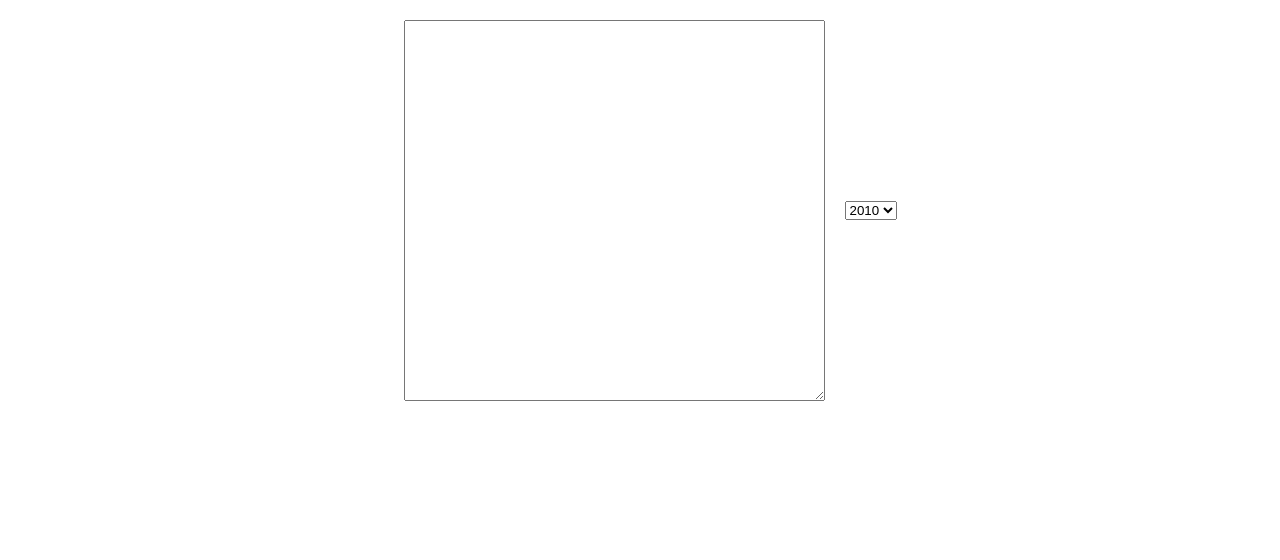
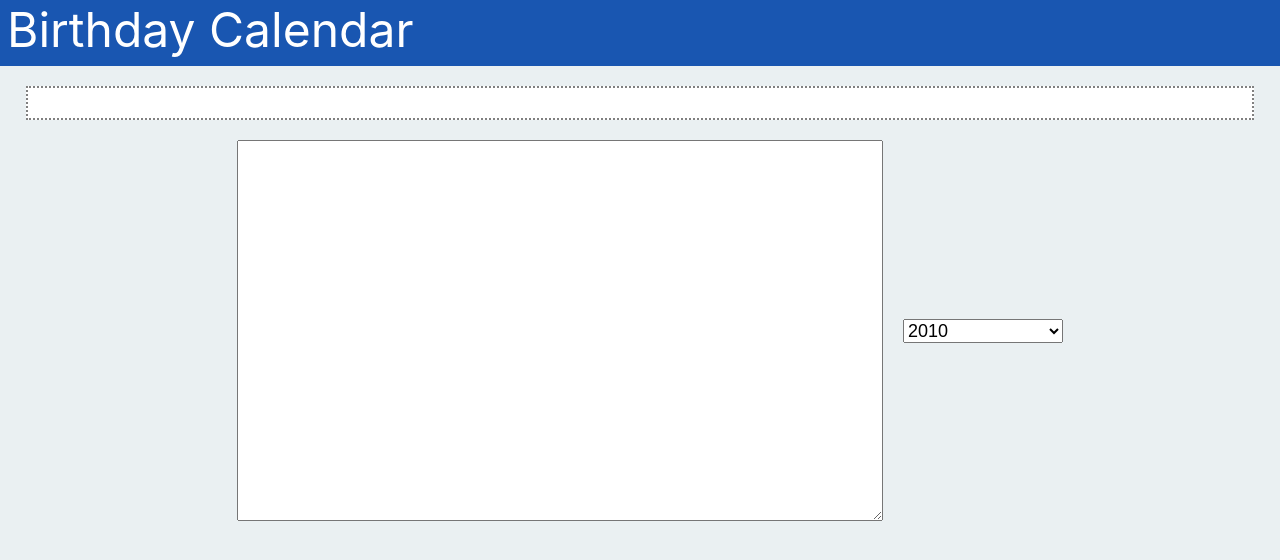
Before and after one commit to parulkumar5/birthday_calendar, a React (Create React App) app: page / in a window 1280 px wide. Shown: the top 560 px of the page. Built offline with nearby package versions, Linux system fonts and the light colour scheme.

Commit message:
add nameInitial auto resize and header

```diff
--- a/package.json
+++ b/package.json
@@ -8,6 +8,7 @@
     "@testing-library/user-event": "^13.5.0",
     "react": "^17.0.2",
     "react-dom": "^17.0.2",
+    "react-icons": "^4.3.1",
     "react-scripts": "5.0.0",
     "web-vitals": "^2.1.4"
   },
--- a/src/App.css
+++ b/src/App.css
@@ -37,17 +37,32 @@
   }
 }
 
+.header {
+  font-size: 3rem;
+  color: white;
+  font-weight: 400;
+  padding: 7px;
+  background: rgb(25, 86, 177);
+  margin-bottom: 20px;
+  padding-top: 0;
+}
+
 .calendar-container {
   display: flex;
   flex-wrap: wrap;
+  background: white;
+  padding: 15px;
+  border: 2px dotted grey;
+  box-sizing: border-box;
   justify-content: center;
   gap: 10px;
-  width: 100vw;
-  margin: 20px 0px;
+  margin: 0px auto;
+  width: 96vw;
 }
 
 textarea {
   margin: 20px;
+  width: 50%;
 }
 
 .input-section {
@@ -55,3 +70,8 @@ textarea {
   align-items: center;
   justify-content: center;
 }
+
+.year-select {
+  font-size: large;
+  width: 10rem;
+}
--- a/src/App.js
+++ b/src/App.js
@@ -59,12 +59,15 @@ function App() {
 
   return (
     <>
-      <Input handleInput={handleInput} onYearChange={onYearChange} />
+      <header className="header">
+        <span>Birthday Calendar</span>
+      </header>
       <div className="calendar-container">
         {birthdayData.map((elem, index) => {
           return <Day people={elem} day={dayNames[index]} key={index} />;
         })}
       </div>
+      <Input handleInput={handleInput} onYearChange={onYearChange} />
     </>
   );
 }
--- a/src/components/day.css
+++ b/src/components/day.css
@@ -1,7 +1,12 @@
+:root {
+  --cal-dimension: 300px;
+}
+
 .day-container {
-  width: 330px;
+  width: var(--cal-dimension);
   border-radius: 2%;
   overflow: hidden;
+  box-shadow: 0px 0px 8px 2px rgba(172, 172, 172, 0.699);
 }
 
 .day-header {
@@ -19,6 +24,18 @@
 .initials-box-container {
   display: flex;
   flex-wrap: wrap;
-  height: 330px;
-  width: 330px;
+  align-content: flex-start;
+  background: white;
+  height: var(--cal-dimension);
+  width: var(--cal-dimension);
 }
+
+.empty-day {
+  display: grid;
+  place-items: center;
+  width: var(--cal-dimension);
+  height: var(--cal-dimension);
+  background: rgb(205, 213, 221);
+  color: rgb(131, 141, 153);
+  font-size: 5rem;
+}
--- a/src/components/day.js
+++ b/src/components/day.js
@@ -1,5 +1,6 @@
 import React from "react";
 import NameInitials from "./nameInitials";
+import { FaFrownOpen } from 'react-icons/fa';
 import "./day.css";
 
 export default function day({ people, day }) {
@@ -10,13 +11,15 @@ export default function day({ people, day }) {
         <div className="day-header">
           <span>{day}</span>
         </div>
-        <p>Nothing to show</p>
+        <div className="empty-day">
+          <FaFrownOpen />
+        </div>
       </div>
     );
   }
 
   sideOfSquare = Math.ceil(Math.sqrt(people.length));
-  let cellLength = 330 / sideOfSquare;
+  let cellLength = 300 / sideOfSquare;
   people.sort((a, b) => a.birthday - b.birthday);
   return (
     <div className="day-container">
--- a/src/components/input.js
+++ b/src/components/input.js
@@ -14,6 +14,7 @@ function input(props) {
         onChange={(elem) => {
           props.onYearChange(elem);
         }}
+        className="year-select"
       >
         <option value="2010">2010</option>
         <option value="2011">2011</option>
--- a/src/index.css
+++ b/src/index.css
@@ -1,13 +1,15 @@
 body {
+  padding: 0;
   margin: 0;
-  font-family: -apple-system, BlinkMacSystemFont, 'Segoe UI', 'Roboto', 'Oxygen',
-    'Ubuntu', 'Cantarell', 'Fira Sans', 'Droid Sans', 'Helvetica Neue',
+  font-family: -apple-system, BlinkMacSystemFont, "Segoe UI", "Roboto", "Oxygen",
+    "Ubuntu", "Cantarell", "Fira Sans", "Droid Sans", "Helvetica Neue",
     sans-serif;
   -webkit-font-smoothing: antialiased;
   -moz-osx-font-smoothing: grayscale;
+  background: #eaf0f2;
 }
 
 code {
-  font-family: source-code-pro, Menlo, Monaco, Consolas, 'Courier New',
+  font-family: source-code-pro, Menlo, Monaco, Consolas, "Courier New",
     monospace;
 }
```
Also changed, not shown: 1 other file (tests, documents, lock files or other folders).
